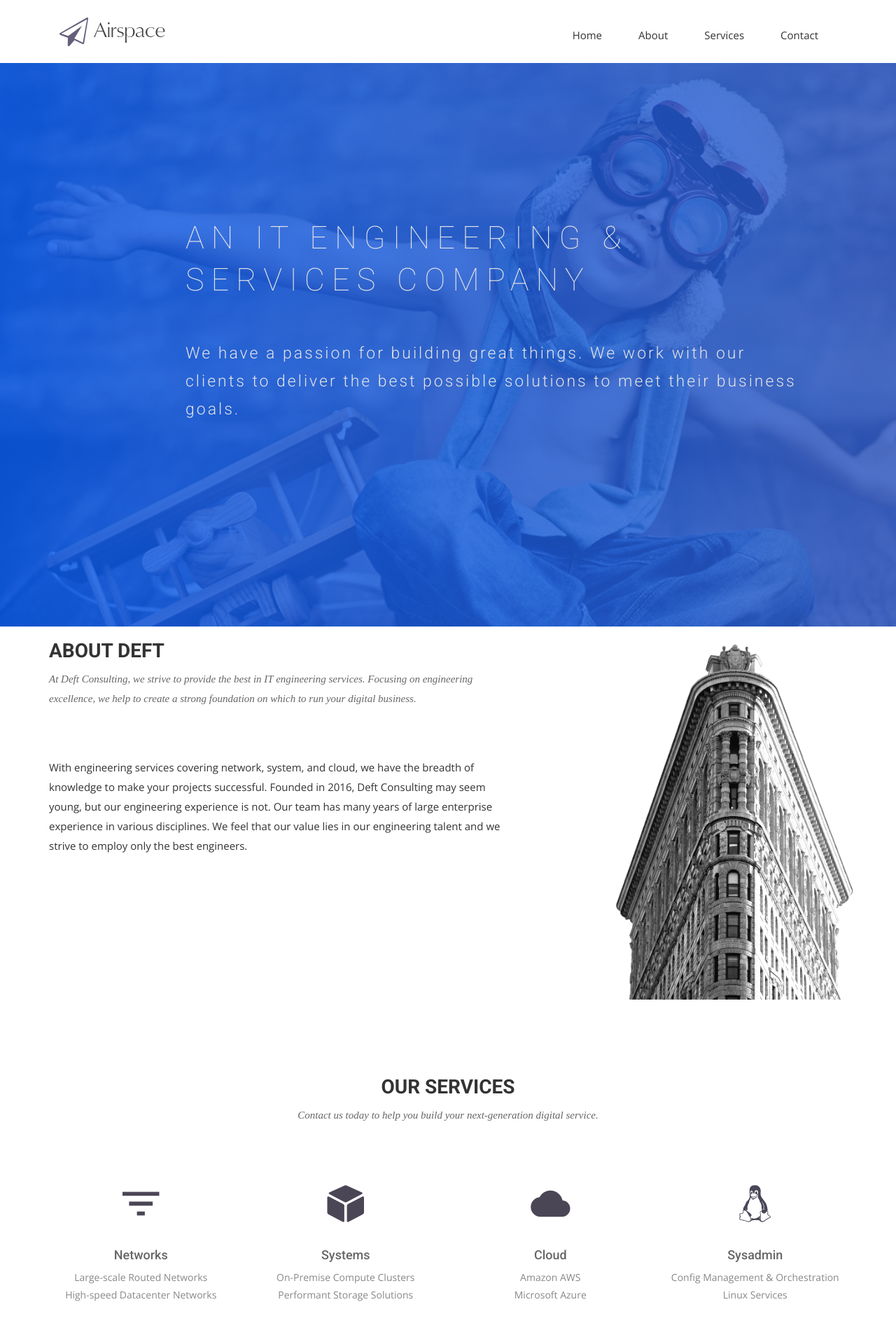
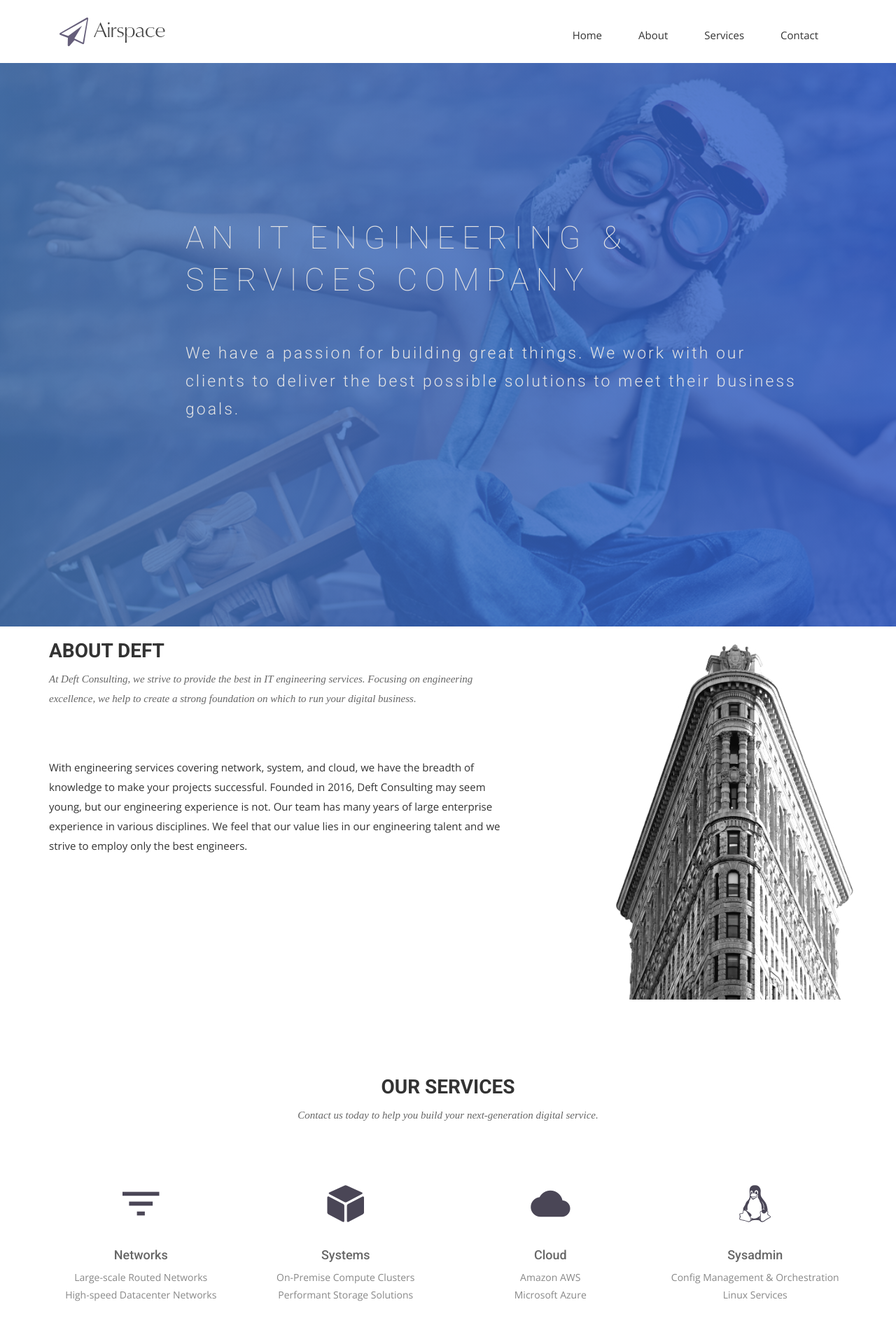
Before and after one commit to deftconsulting/deftconsulting.github.io, a Jekyll site: the page built from index.html, in a window 1280 px wide. Shown: the top 1920 px of the page at 70% size. Built offline with Jekyll 4.4.1, drawn with Linux system fonts in a browser that asks for light colours; nearby versions of some CDN libraries; some web fonts are replaced.

Commit message:
tweak color

```diff
--- a/css/airspace.css
+++ b/css/airspace.css
@@ -113,7 +113,7 @@ font header .navbar-default .navbar-nav li a:hover {
   right: 0;
   width: 100%;
   height: 100%;
-  background: linear-gradient(to left, #2E5DD0, #065DF8);
+  background: linear-gradient(to left, #2E5DD0, #4676B8);
   opacity: 0.8;
 }
 #slider .block {
```
